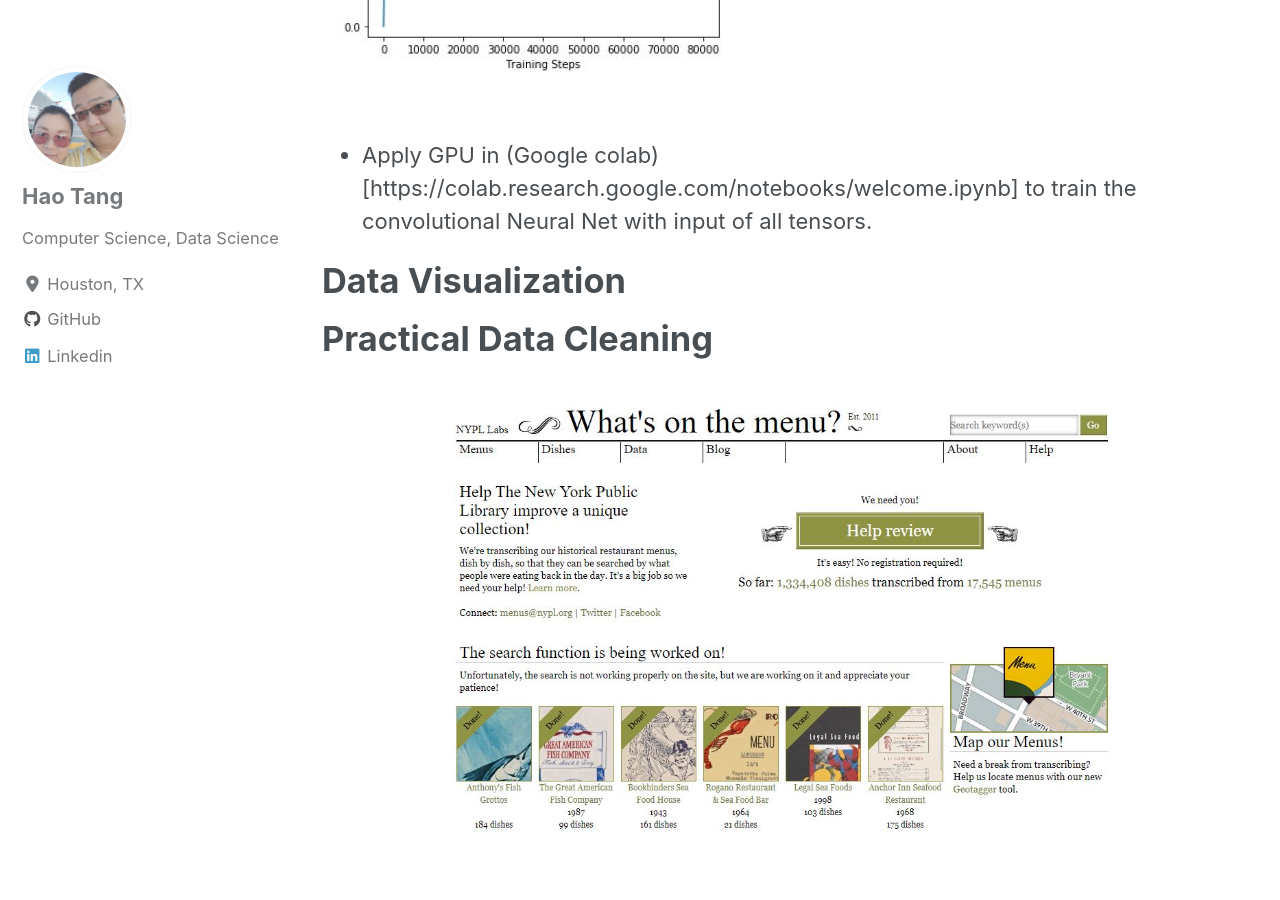
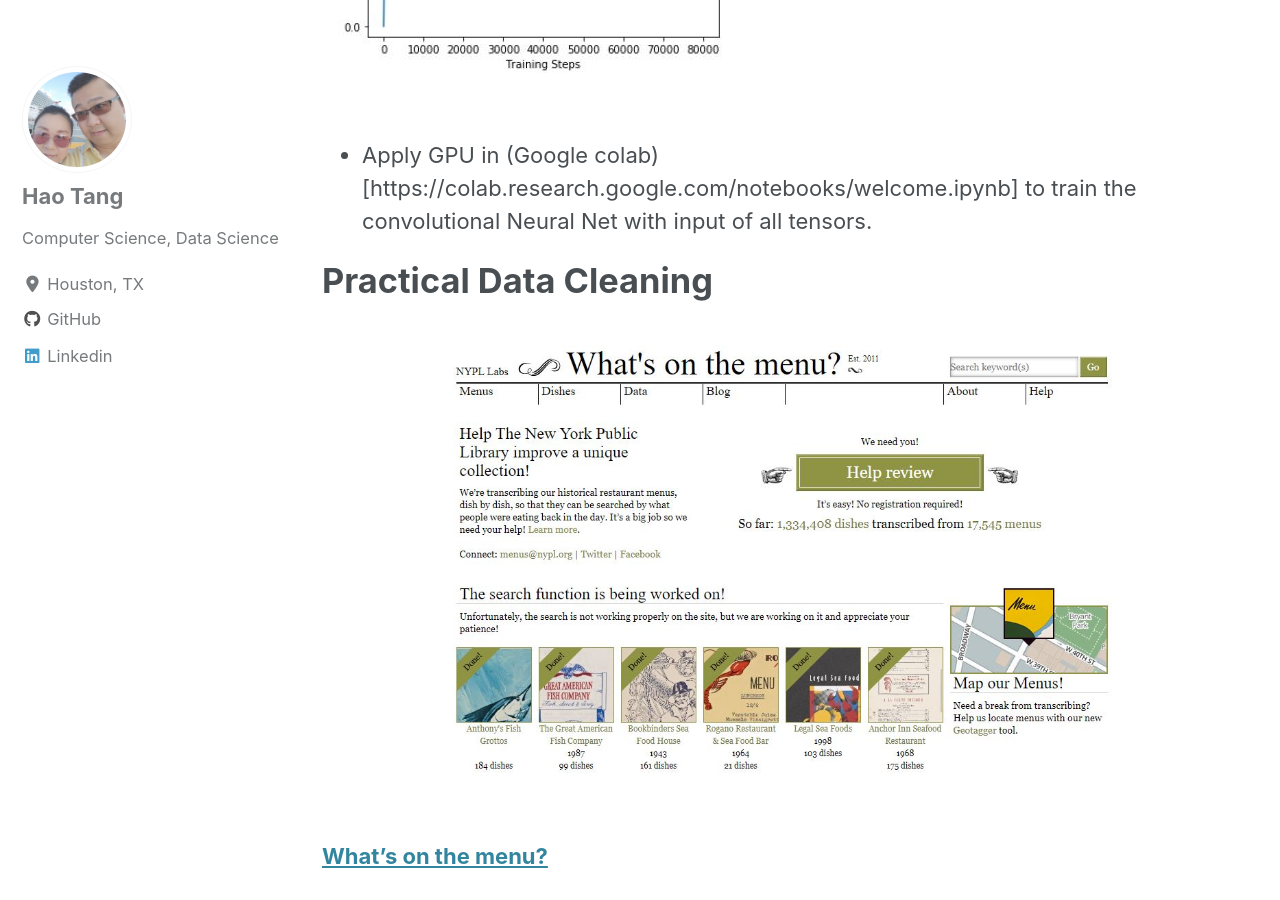
Before and after one commit to tanghao205/tanghao205.github.io, a Jekyll site: the page built from _pages/ML.md, in a window 1280 px wide and 900 px high, scrolled down 6597 px. Built offline with Jekyll 4.4.1, drawn with Linux system fonts in a browser that asks for light colours; cached includes are drawn as plain includes; nearby versions of some CDN libraries.

Commit message:
Update ML.md

```diff
--- a/_pages/ML.md
+++ b/_pages/ML.md
@@ -145,7 +145,6 @@
 
 - Apply GPU in (Google colab)[https://colab.research.google.com/notebooks/welcome.ipynb] to train the convolutional Neural Net with input of all tensors.
 
-# Data Visualization
 
 
 # Practical Data Cleaning
```
